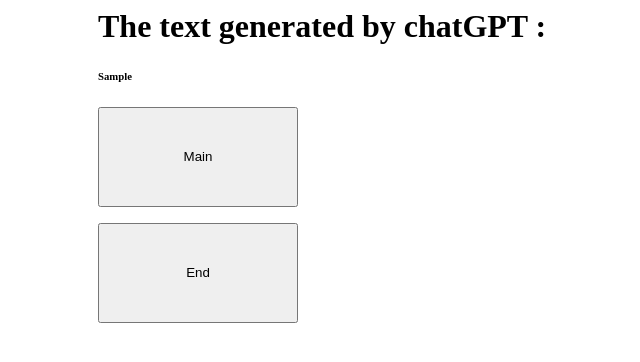
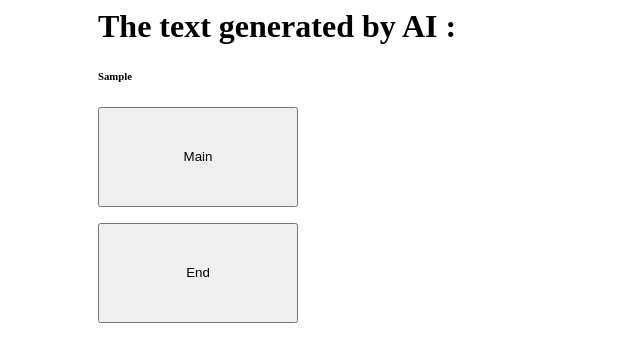
Before and after one commit to LiziY0801/Final_Project_NTU, a Flask app: template templates/text_result.html in a window 1280 px wide. Shown: the top 362 px of the page, without its empty margins (226-866 px from the left). Run offline with Flask 3, Linux system fonts and the light colour scheme; the template is opened without the code that fills it: most values are stand-ins (such as "Sample title", 1, 10 or a date in 2020).

Commit message:
Update text_result.html

```diff
--- a/templates/text_result.html
+++ b/templates/text_result.html
@@ -6,7 +6,7 @@
    </style>
 
    <div class="container">
-   <h1>The text generated by chatGPT : </h1>
+   <h1>The text generated by AI : </h1>
    <p><h6>{{r}}</h6></p>
    <form action="/main" method="post">
          <input type = "submit" value="Main" style="width:200px;height:100px;">
```
